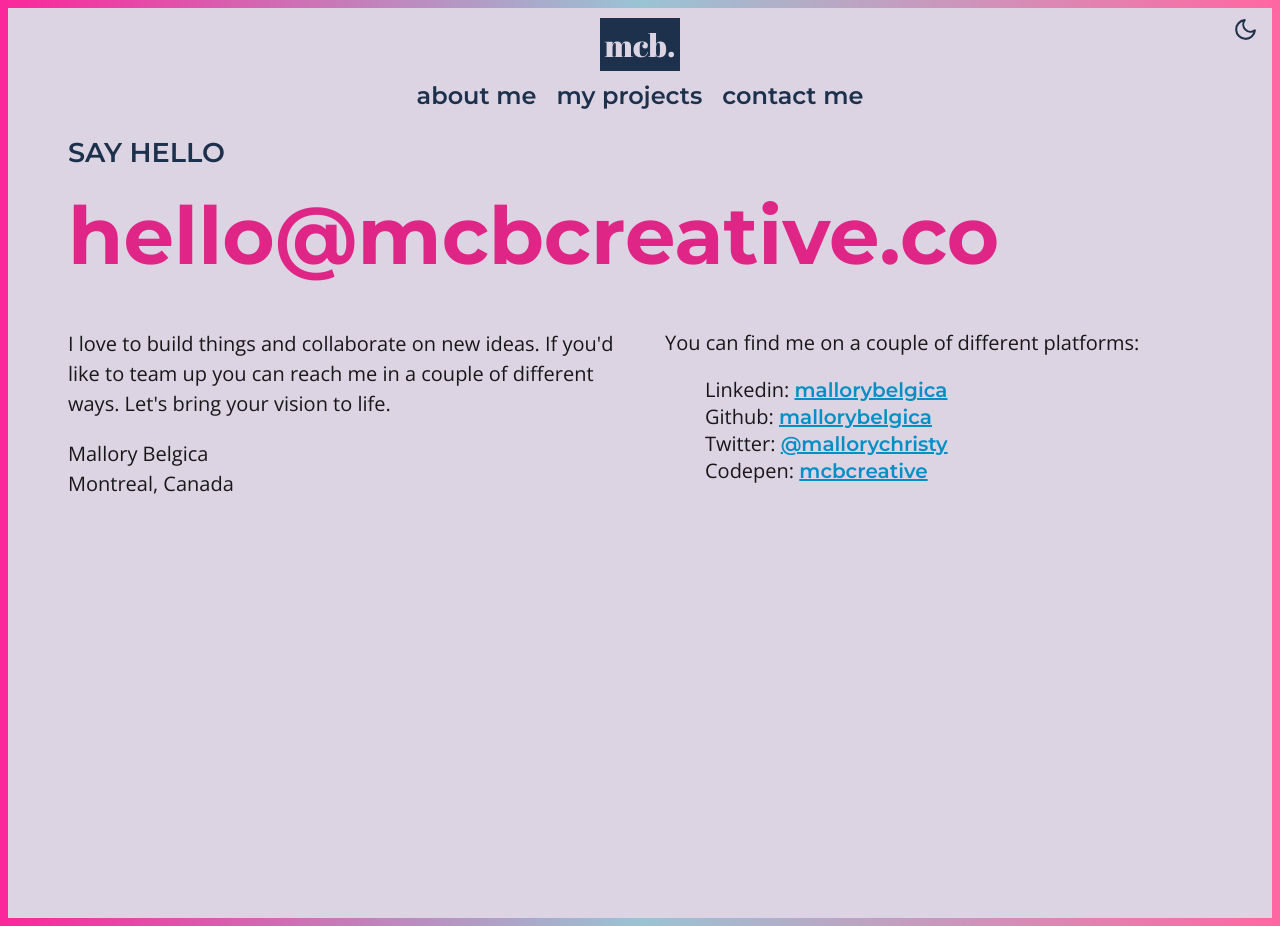
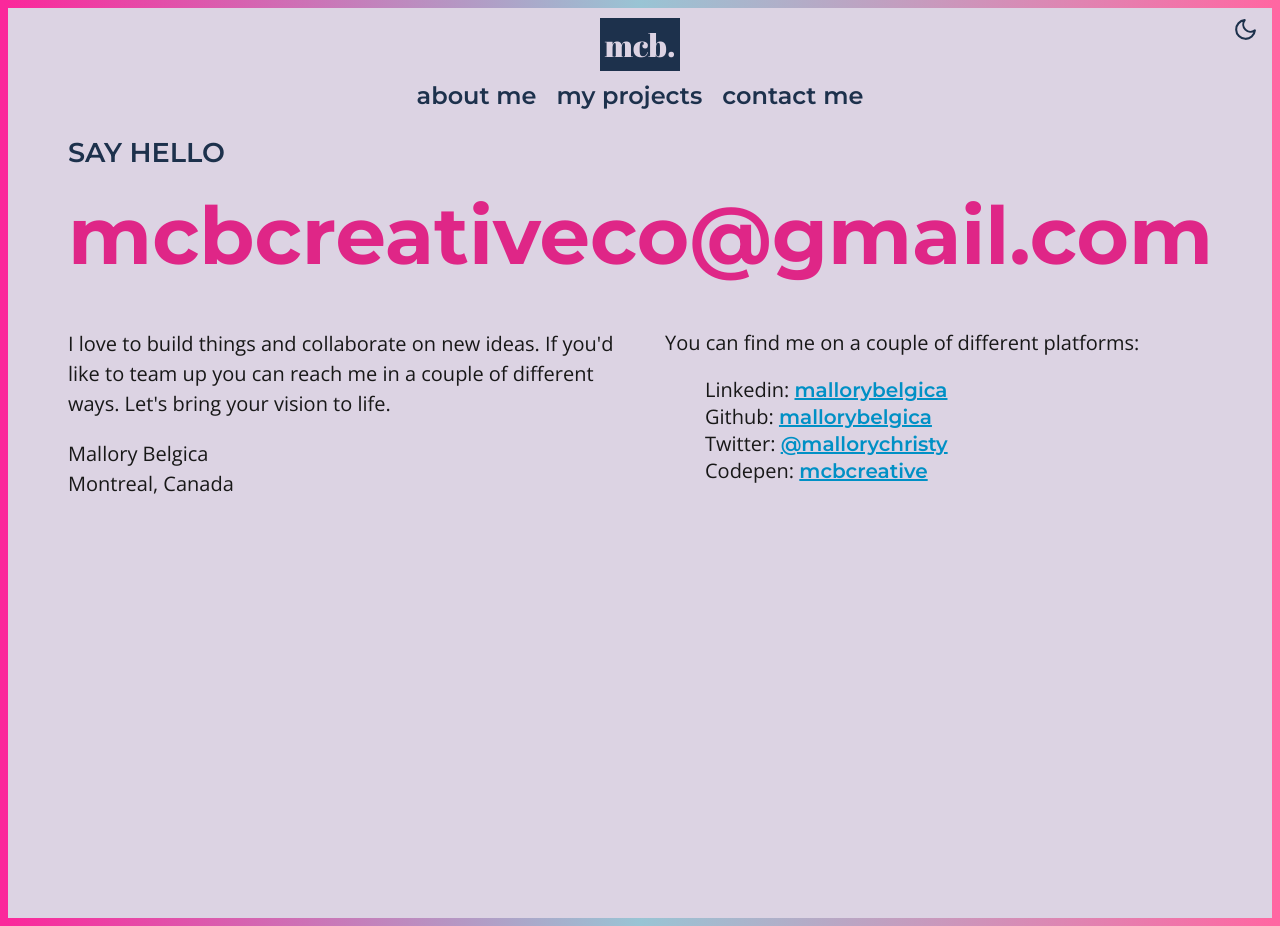
Before and after one commit to mallorybelgica/portfolio-mcbcreative, a React (Create React App) app in the folder client/: page /contact in a window 1280 px wide. Built offline with nearby package versions, Linux system fonts and the light colour scheme.

Commit message:
changed email on contact page

```diff
--- a/client/src/Contact.js
+++ b/client/src/Contact.js
@@ -5,7 +5,7 @@ const Contact = () => {
   return (
     <Wrapper>
       <Hello>say hello</Hello>
-      <Email href="mailto:hello@mcbcreative.co">hello@mcbcreative.co</Email>
+      <Email href="mailto:hello@mcbcreative.co">mcbcreativeco@gmail.com</Email>
       <LeftWrapper>
         <Paragraph>
           I love to build things and collaborate on new ideas. If you'd like to
```
